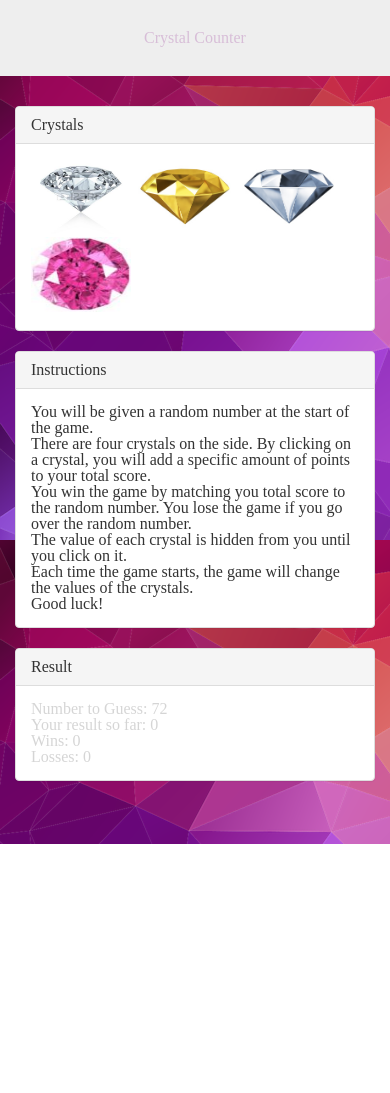
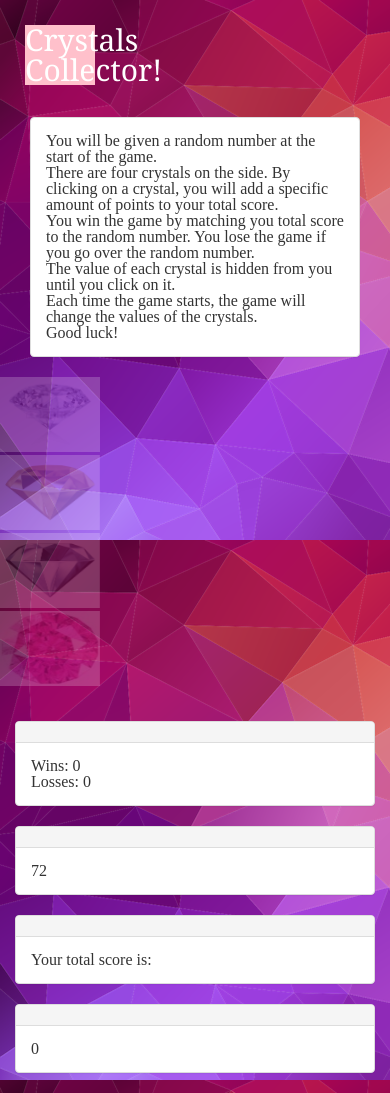
Before and after one commit to amreetac/week-4-game, a PHP site: page / in a window 390 px wide. Before the commit the page ends 844 px from the top, so only its background shows below. Run offline with PHP 8.4, Linux system fonts and the light colour scheme.

Commit message:
Fixed indentation and formatting

```diff
--- a/assets/css/style.css
+++ b/assets/css/style.css
@@ -2,18 +2,17 @@
 	background-image: url("C:/Users/amree/Desktop/Bootcamp/Week4/week-4-game/assets/images/background.png");
 }
 
-.jumbotron {
-	color: purple;
+.container1 {
+    width: 18%;
+    background: pink;
+    margin: 25px 0 0 25px;
+    font-family: 'Georgia', Times, Times New Roman, serif;
+    color: #fff;
+    font-size: 30px;
+
 }
 
-/*h1 {
-	color:#fff;
-
-text-shadow:#fff 0 -1px 4px, #ff0 0 -2px 10px, #ff8000 0 -10px 20px, red 0 -18px 40px;
-}
-*/
-
-h1 {
+.btTxt_submit {
   animation: blinker 1s linear infinite;
 }
 
@@ -21,9 +20,7 @@
   50% { opacity: 0.0; }
 }
 
-h3 {
-	color: purple;
-}
+
 .btTxt_submit {
 	width: 100px;
 	}
@@ -33,26 +30,3 @@
 	-webkit-box-shadow: 0 0 10px #ccc;
 	box-shadow: 0 0 10px #ccc;
 }
-
-
-#pic {
- width: 250px;
- margin: 0 auto;
-}
-
-#pic img {
- margin: 20px;
- border: 5px solid #eee;
- -webkit-box-shadow: 4px 4px 4px rgba(0,0,0,0.2);
- -moz-box-shadow: 4px 4px 4px rgba(0,0,0,0.2);
- box-shadow: 4px 4px 4px rgba(0,0,0,0.2);
- -webkit-transition: all 0.5s ease-out;
- -moz-transition: all 0.5s ease;
- -o-transition: all 0.5s ease;
-}
-
-#pic img:hover {
- -webkit-transform: rotate(-7deg);
- -moz-transform: rotate(-7deg);
- -o-transform: rotate(-7deg);
-}
--- a/assets/javascript/game.js
+++ b/assets/javascript/game.js
@@ -1,6 +1,8 @@
 $(document).ready(function(){
+
     var number = 19 + Math.floor((Math.random()*(101)));// Number guessed by Computer
     var guess = new Array(4); // Array of size 4 declared for 4 crystals
+
     for (var i = 0; i < guess.length; i++){
         guess[i] = 1 + Math.floor((Math.random()*(11))); // set the value for crystal (i+1)
     }
@@ -8,15 +10,18 @@
     var wins = 0; // # of wins so far
     var losses = 0; // # of losses so far
     console.log(number, result, wins, losses);
+
     // Print to device the starting status of the game
-    $("#number").html("Number to Guess: " + number);
-    $("#result").html("Your result so far: " + result);
+    $("#number").html(number);
+    $("#result").html(result);
     $("#wins").html("Wins: " + wins);
     $("#losses").html("Losses: " + losses);
     // Check if any button is clicked...
     $('input').on("click", function() {
+
         var i = $(this).attr("value") // i-th crystal clicked
         result += guess[i]; // result updated with i-th crystal click
+
         if (result >= number) { // current game over with win or loss
             if (result == number) {
             wins++;
@@ -26,16 +31,18 @@
             losses++;
             alert("Better luck next time!");
             } // result exceeds number.  So loss.
-            // refresh with new number, guess array and initial result set to zero.
+
+            // Refresh with new number, guess array and initial result set to zero.
             number = 19 + Math.floor((Math.random()*(101)));
             for (var i = 0; i < guess.length; i++){
                 guess[i] = 1 + Math.floor((Math.random()*(11)));
             }
             result = 0;
         }
+
         console.log(number, result, wins, losses);
         // Print to device the updated status of the game
-        $("#number").html("Number to Guess: " + number);
+        $("#number").html(number);
         $("#result").html("Your result so far: " + result);
         $("#wins").html("Wins: " + wins);
         $("#losses").html("Losses: " + losses);
--- a/index.html
+++ b/index.html
@@ -16,40 +16,21 @@
     </head>
     <body>
 
-<div class="jumbotron">
-    <h1 class="text-center">Crystal Counter</h1>
+        <div class="container1">
+            <h2 class="text-left">Crystals Collector!</h2>
         </div>
 
-<div class="container">
-
-    <div class="row">
-
-        <!-- Calculator Panel -->
-        <div class="col-lg-4">
-            <div class="panel panel-default">
-                <div class="panel-heading">
-                    <h3 class="panel-title">Crystals</h3>
-                </div>
-
-                <div class="panel-body">
-
-                            <input type="image" value=0 class="btTxt_submit"  id="button5" src="assets/images/crystal1.jpg" alt="button1" style="width:100px;height:75px;"/>
-                            <input type="image" value=1 class="btTxt_submit"  id="button5" src="assets/images/crystal2.jpg" alt="button1" style="width:100px;height:75px;"/>
-                            <input type="image" value=2 class="btTxt_submit"  id="button5" src="assets/images/crystal3.jpg" alt="button1" style="width:100px;height:75px;"/>
-                            <input type="image" value=3 class="btTxt_submit"  id="button5" src="assets/images/crystal4.jpg" alt="button1" style="width:100px;height:75px;"/>
+            <br>
 
 
 
-                </div>
-            </div>
-        </div>
+            </br>
+
+        <div class="container">
 
         <!-- Instruction Panel -->
             <div class="col-lg-6">
                 <div class="panel panel-default">
-                <div class="panel-heading">
-                    <h3 class="panel-title">Instructions</h3>
-                </div>
                     <div class="panel-body">
                         <p> You will be given a random
                         number at the start of the game.
@@ -81,26 +62,73 @@
                 </div>
             </div>
         </div>
+
+            <div class="row">
+                <div class="col-md-3">
+                    <input type="image" value=0 class="btTxt_submit"  id="button5" src="assets/images/crystal1.jpg" alt="button1" style="width:100px;height:75px;"/>
                 </div>
+
+                <div class="col-md-3">
+                    <input type="image" value=1 class="btTxt_submit"  id="button5" src="assets/images/crystal2.jpg" alt="button1" style="width:100px;height:75px;"/>
+                </div>
+
+                <div class="col-md-3">
+                    <input type="image" value=2 class="btTxt_submit"  id="button5" src="assets/images/crystal3.jpg" alt="button1" style="width:100px;height:75px;"/>
+                </div>
+
+                <div class="col-md-3">
+                    <input type="image" value=3 class="btTxt_submit"  id="button5" src="assets/images/crystal4.jpg" alt="button1" style="width:100px;height:75px;"/>
+                </div>
+
+            </div>
+
+                <br>
+
+                </br>
 
         <div class= "container">
             <div class = "row">
 
         <!-- Result Panel -->
-        <div class="col-lg-4">
+                <div class="col-lg-2">
                     <div class="panel panel-default">
                         <div class="panel-heading">
-                    <h3 class="panel-title">Result</h3>
                         </div>
                     <div class="panel-body">
-                    <h1 id="number"></h1>
-                    <h1 id="result"></h1>
                         <h1 id="wins"></h1>
                         <h1 id="losses"></h1>
                     </div>
                     </div>
                 </div>
+                <div class="col-lg-2">
+                    <div class="panel panel-default">
+                        <div class="panel-heading">
                         </div>
+                     <div class="panel-body">
+                        <h1 id="number"></h1>
+                    </div>
+                    </div>
+                </div>
+                <div class="col-lg-2">
+                    <div class="panel panel-default">
+                        <div class="panel-heading">
+                        </div>
+                    <div class="panel-body">
+                        <p> Your total score is: </p>
+                    </div>
+                    </div>
+                </div>
+                <div class="col-lg-2">
+                    <div class="panel panel-default">
+                        <div class="panel-heading">
+                        </div>
+                    <div class="panel-body">
+                        <h1 id="result"></h1>
+                    </div>
+                    </div>
+                </div>
+
+
         </div>
 
 
```
Lines whose indentation alone changed are shown as unchanged.
